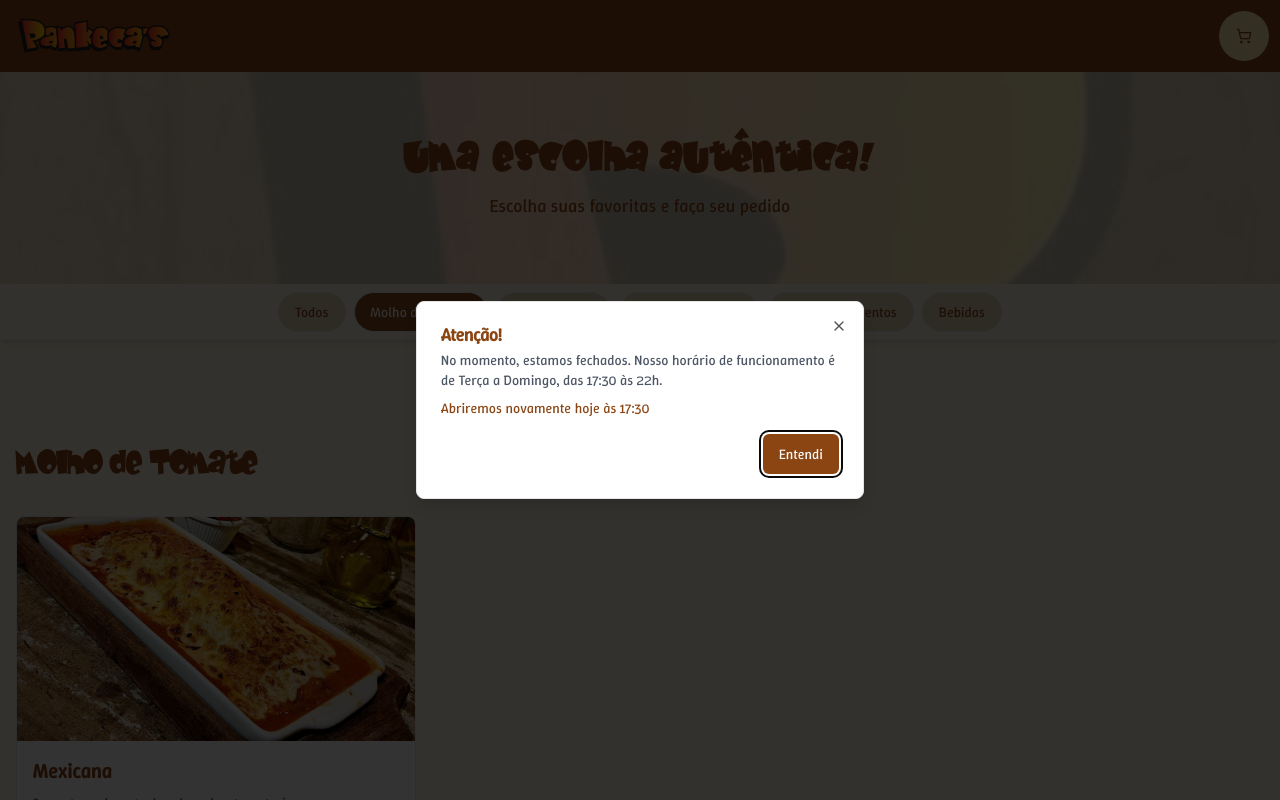
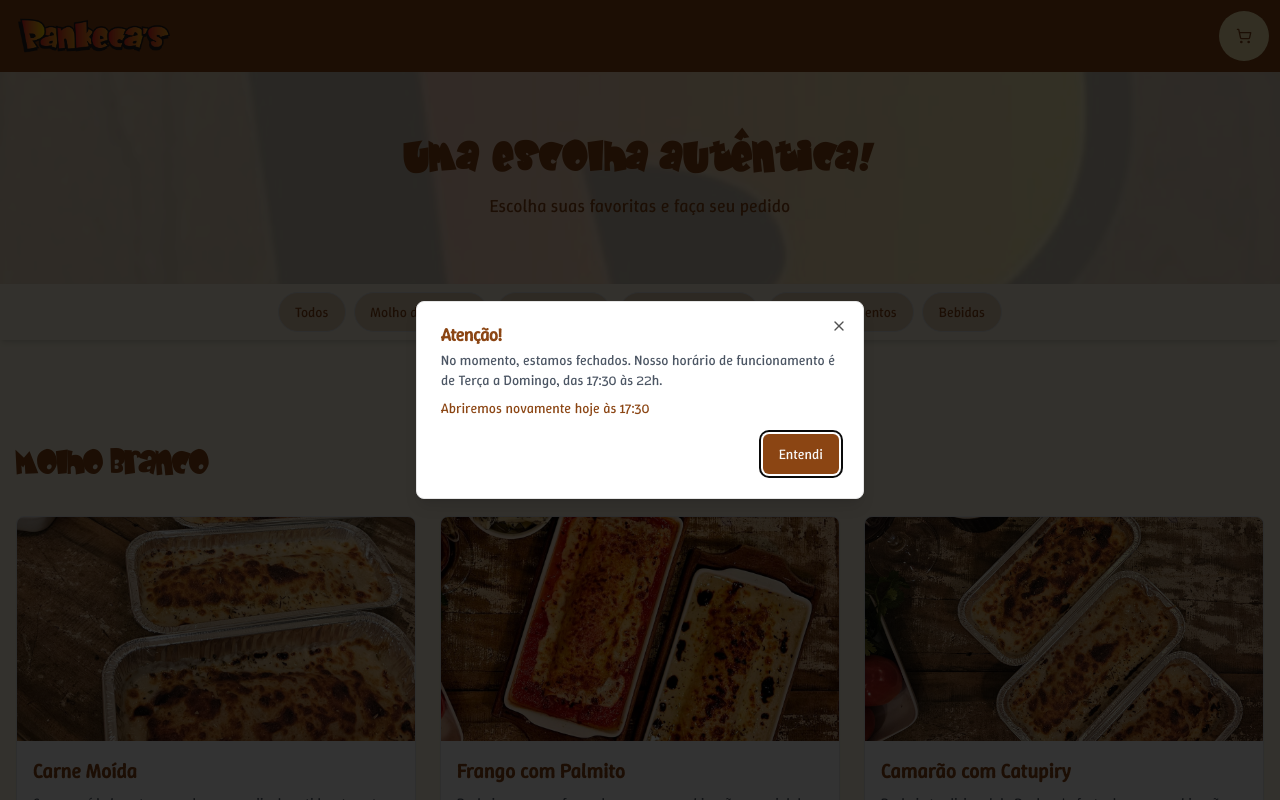
Before and after one commit to RenanFSilveira/Pankecas-git, a Next.js app: page / in a window 1280 px wide. Shown: the top 800 px of the page. Built offline with nearby package versions, Linux system fonts and the light colour scheme.

Commit message:
Update cardapio-digital.tsx

```diff
--- a/components/cardapio-digital.tsx
+++ b/components/cardapio-digital.tsx
@@ -198,7 +198,9 @@ export function CardapioDigital() {
   }
 
   const produtosFiltrados =
-    categoriaAtiva === "todos" ? menuData : menuData.filter((produto) => produto.category === categoriaAtiva)
+    categoriaAtiva === "todos"
+      ? menuData.filter((produto) => produto.ativo) // Filtre todos os itens ativos
+      : menuData.filter((produto) => produto.category === categoriaAtiva && produto.ativo) // Filtre itens ativos na categoria selecionada
 
   const atualizarFormulario = (campo: keyof FormularioCliente, valor: any) => {
     setFormulario((prev) => ({ ...prev, [campo]: valor }))
@@ -295,7 +297,7 @@ export function CardapioDigital() {
         },
         body: JSON.stringify({
           eventId: eventId, // O mesmo event_id para deduplicação
-          value: calcularTotal( ),
+          value: calcularTotal(),
           currency: "BRL",
           items: itensCarrinho.map(item => ({
             id: item.produto.id.toString(),
@@ -471,8 +473,13 @@ export function CardapioDigital() {
             {categoriesList
               .filter((cat) => cat !== "todos")
               .map((categoryKey) => {
-                const itemsInCategory = menuData.filter((produto) => produto.category === categoryKey);
-                if (itemsInCategory.length === 0) return null;
+                // Filtra primeiro para encontrar apenas itens ATIVOS na categoria
+                const activeItemsInCategory = menuData.filter(
+                  (produto) => produto.category === categoryKey && produto.ativo
+                );
+
+                // Exibe a categoria somente se houver pelo menos um item ativo
+                if (activeItemsInCategory.length === 0) return null;
 
                 return (
                   <div
@@ -488,7 +495,7 @@ export function CardapioDigital() {
                       {categoryNames[categoryKey]}
                     </h2>
                     <div className="grid grid-cols-1 md:grid-cols-2 lg:grid-cols-3 gap-6">
-                      {itemsInCategory.map((produto) => (
+                      {activeItemsInCategory.map((produto) => ( // Mapeie sobre os itens ativos
                         <Card key={produto.id} className="overflow-hidden flex flex-col h-full">
                           <div className="aspect-video w-full overflow-hidden">
                             <Image
```
Lines whose indentation alone changed are shown as unchanged.
